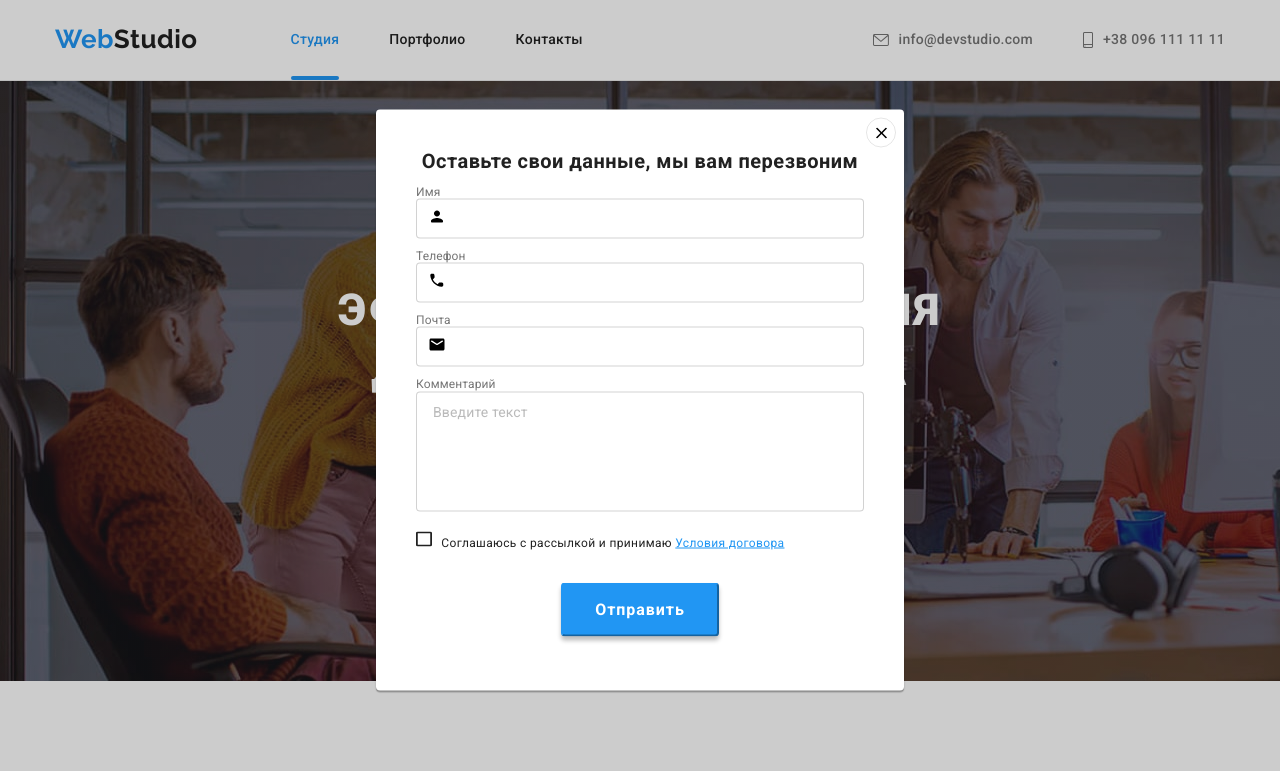
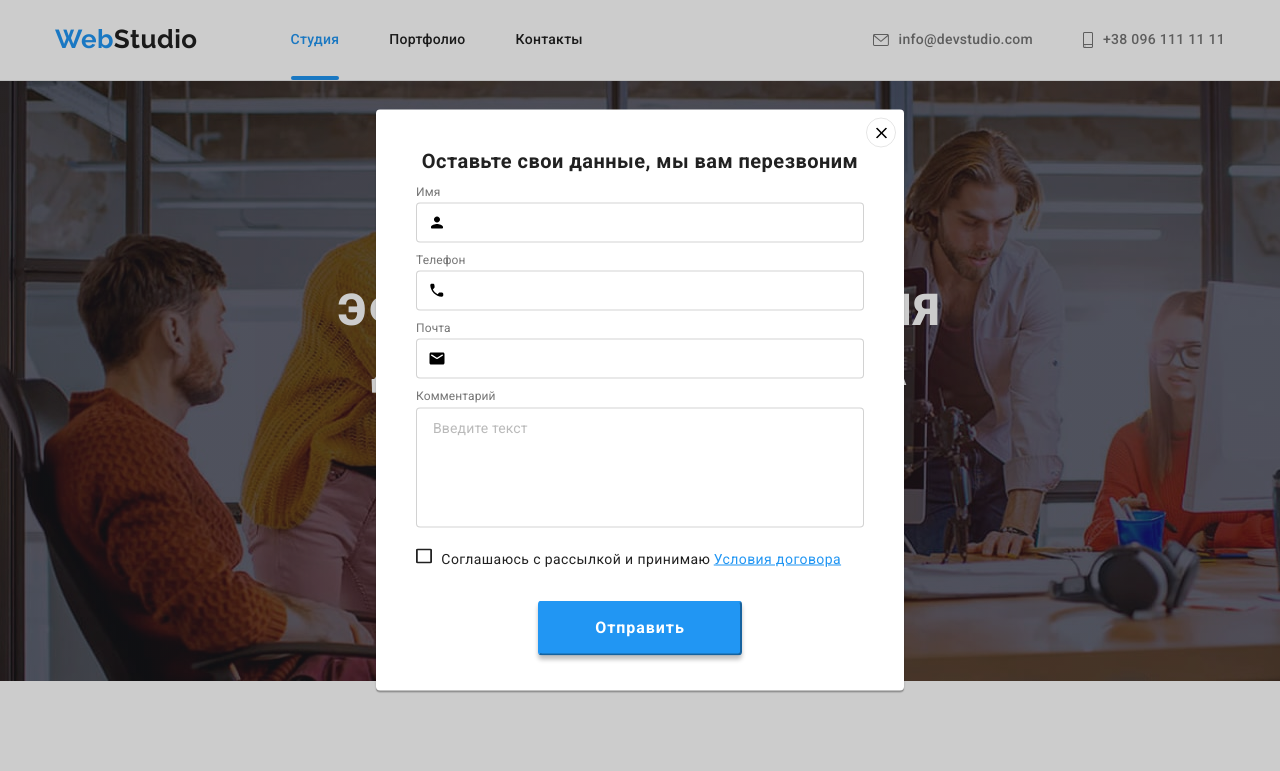
Before and after one commit to SerhiiKudriavtsev/goit-markup-hw-06, a plain HTML site: page index.html in a window 1280 px wide. Both pictures are taken after a click on the button "Заказать услугу". Shown: the top 771 px of the page. Drawn offline with nearby package versions, Linux system fonts and the light colour scheme.

Commit message:
Вніс правки 7 квітня 2022

```diff
--- a/css/style.css
+++ b/css/style.css
@@ -784,6 +784,8 @@ address li {
 .form {
   position: relative;
   transition: 250ms var(--timing-function);
+  /* display: flex;
+  flex-direction: column; */
 }
 .form-imput {
   padding: 12px 12px 12px 42px;
@@ -798,13 +800,6 @@ address li {
   letter-spacing: 0.01em;
   transition: 250ms var(--timing-function);
 }
-
-/* .form-imput:hover,
-.form-imput:focus {
-  border: 1px solid var(--accent-color);
-  cursor: pointer;
-  fill: var(--accent-color);
-} */
 
 .form-label {
   display: flex;
@@ -837,6 +832,10 @@ address li {
   cursor: pointer;
 }
 
+.form-label-span {
+  margin-bottom: 4px;
+}
+
 .form-label:hover .form-imput,
 .form-label:focus .form-imput {
   border: 1px solid var(--accent-color);
@@ -849,6 +848,11 @@ address li {
   border: 1px solid var(--accent-color);
   cursor: pointer;
   fill: var(--accent-color);
+}
+
+.form-div {
+  display: flex;
+  position: relative;
 }
 
 .form-comment {
@@ -871,10 +875,12 @@ address li {
 }
 
 .form-icon {
+  top: 50%;
+  left: 12px;
+  transform: translateY(-50%);
   width: 18px;
   height: 18px;
   position: absolute;
-  transform: translate(12px, 23px);
 }
 
 .form-label-check {
@@ -885,11 +891,13 @@ address li {
   width: 32px;
   height: 32px;
   cursor: pointer;
+  position: relative;
 }
 
-.form-label-check-a {
-  color: var(--accent-color);
-  text-decoration: underline;
+.form-check-div {
+  position: relative;
+  left: 50%;
+  transform: translateX(-50%);
 }
 
 .checkbox,
@@ -930,8 +938,25 @@ address li {
   clip: auto;
 }
 
+.form-consent {
+  font-weight: 400;
+  font-size: 14px;
+  line-height: 1.71;
+  letter-spacing: 0.03em;
+}
+
+.form-label-check-a {
+  color: var(--accent-color);
+  text-decoration: underline;
+  font-weight: 400;
+  font-size: 14px;
+  line-height: 1.71;
+  letter-spacing: 0.03em;
+}
+
 .button-check {
   display: block;
+  padding: 10px 55px;
   margin: auto;
   margin-top: 30px;
 }
--- a/index.html
+++ b/index.html
@@ -1,5 +1,6 @@
 <!DOCTYPE html>
 <html lang="ru">
+
 <head>
     <meta charset="UTF-8">
     <meta http-equiv="X-UA-Compatible" content="IE=edge">
@@ -7,10 +8,14 @@
     <title>Document</title>
     <link rel="preconnect" href="https://fonts.googleapis.com">
     <link rel="preconnect" href="https://fonts.gstatic.com" crossorigin>
-    <link href="https://fonts.googleapis.com/css2?family=Oleo+Script&family=Raleway:wght@700&family=Roboto:wght@400;500;700;900&display=swap" rel="stylesheet">
-    <link rel="stylesheet" type="text/css" href="https://cdnjs.cloudflare.com/ajax/libs/modern-normalize/1.1.0/modern-normalize.min.css">
+    <link
+        href="https://fonts.googleapis.com/css2?family=Oleo+Script&family=Raleway:wght@700&family=Roboto:wght@400;500;700;900&display=swap"
+        rel="stylesheet">
+    <link rel="stylesheet" type="text/css"
+        href="https://cdnjs.cloudflare.com/ajax/libs/modern-normalize/1.1.0/modern-normalize.min.css">
     <link href="./css/style.css" rel="stylesheet">
 </head>
+
 <body>
     <!--Шапка сайта-->
     <header class="header">
@@ -47,7 +52,7 @@
         <!--LДевиз и заказ услуги-->
         <section class=" overlay section-hero">
             <div class="hero container ">
-                <h1>Эффективные решения <br/> для вашего бизнеса</h1>
+                <h1>Эффективные решения <br /> для вашего бизнеса</h1>
                 <button class="button" type="button" data-modal-open>Заказать услугу</button>
             </div>
         </section>
@@ -398,7 +403,7 @@
                 <h2 class="footer-subscription-h">Подпишитесь на рассылку</h2>
                 <form class="form-subscription">
                     <label class="label-subscription">
-                        <input class="email-subscription" type="email" name="email-subscription" placeholder="E-mail"  >
+                        <input class="email-subscription" type="email" name="email-subscription" placeholder="E-mail">
                     </label>
                     <button class="button button-subscription" type="submit">
                         <span class="button-subscription-text"> Подписаться</span>
@@ -423,30 +428,37 @@
             <form class="form">
                 <label class="form-label">
                     <span class="form-label-span">Имя</span>
+                    <div class="form-div">
                         <input class="form-imput" type="text" name="username" autofocus />
                         <svg class="form-icon">
                             <use href="./images/sprite.svg#form-name"></use>
                         </svg>
+                    </div>
                 </label>
                 <label class="form-label">
-                    Телефон
+                    <span class="form-label-span">Телефон</span>
+                    <div class="form-div">
                         <input class="form-imput" type="tel" name="phone" />
                         <svg class="form-icon">
                             <use href="./images/sprite.svg#form-phone"></use>
                         </svg>
+                    </div>
                 </label>
                 <label class="form-label">
-                    Почта
+                    <span class="form-label-span">Почта</span>
+                    <div class="form-div">
                         <input class="form-imput" type="email" name="email" />
                         <svg class="form-icon">
                             <use href="./images/sprite.svg#form-email"></use>
                         </svg>
+                    </div>
                 </label>
                 <label class="form-label form-label-comment">
-                    Комментарий
+                    <span class="form-label-span">Комментарий</span>
                     <textarea class="form-comment" name="comment" placeholder="Введите текст"></textarea>
                 </label>
                 <label class="form-label-check">
+                    <div class="form-check-div">
                         <input class="checkbox" type="checkbox" name="check" />
                         <svg class="form-check-empty">
                             <use href="./images/sprite.svg#form-check-empty"></use>
@@ -454,7 +466,9 @@
                         <svg class="form-icon-check">
                             <use href="./images/sprite.svg#form-check"></use>
                         </svg>
-                    Соглашаюсь с рассылкой и принимаю <a class="form-label-check-a" href=""> Условия договора </a>
+                        <span class="form-consent"> Соглашаюсь с рассылкой и принимаю</span> <a
+                            class="form-label-check-a" href=""> Условия договора </a>
+                    </div>
                 </label>
                 <button class="button button-check" type="submit">Отправить</button>
             </form>
@@ -462,4 +476,5 @@
     </div>
     <script src="./js/modal.js"></script>
 </body>
+
 </html>
```
Lines whose indentation alone changed are shown as unchanged.
